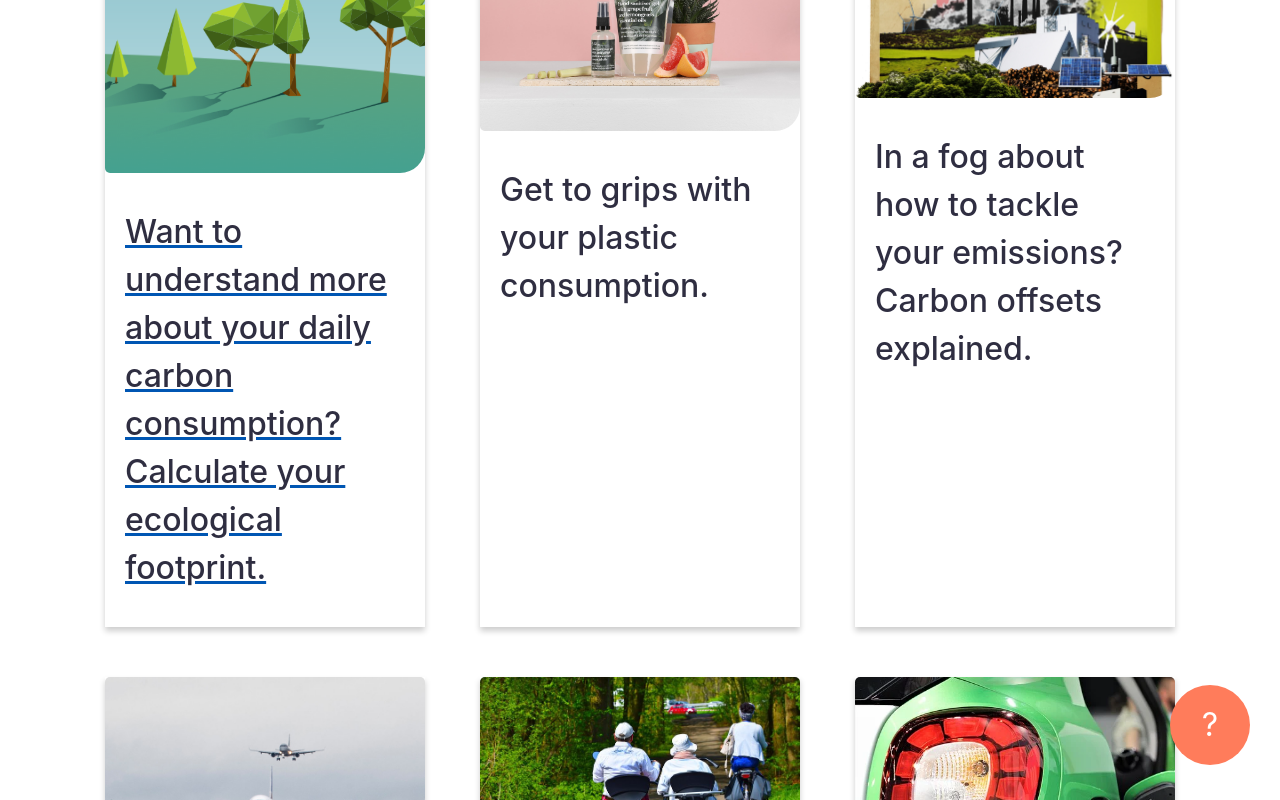
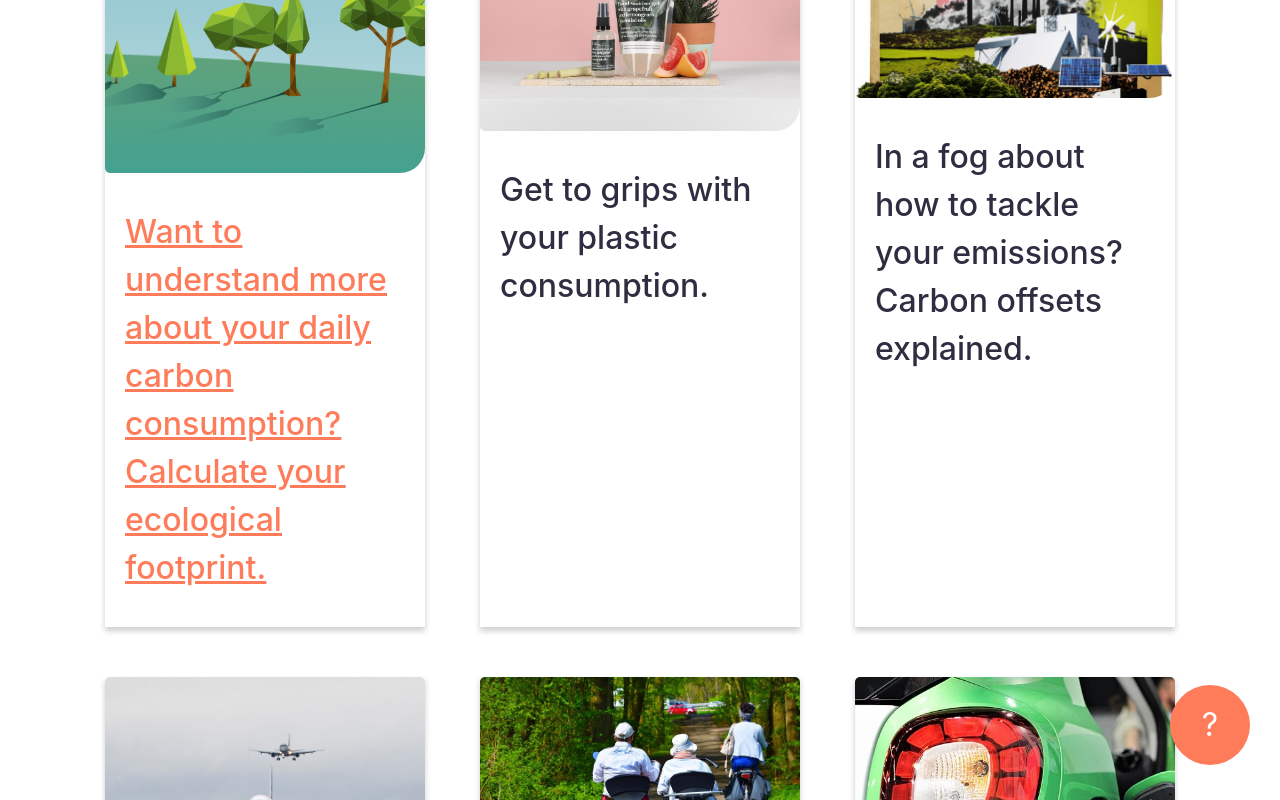
Before and after one commit to SchoolOfCode/w20_final-project-team-e, a React (Create React App) app: page /blog in a window 1280 px wide. In both pictures the pointer is over the element 265 px from the left and 1345 px from the top of the page. Shown: the part 945-1745 px from the top of the page. Built offline with nearby package versions, Linux system fonts and the light colour scheme.

Commit message:
add hover colour to blog article links

```diff
--- a/src/components/BlogArticles/BlogArticles.css
+++ b/src/components/BlogArticles/BlogArticles.css
@@ -34,3 +34,8 @@
   font-weight: 500;
   color: #2f2e41;
 }
+
+.card-text:hover {
+  color: #ff7c5b;
+  text-decoration: underline #ff7c5b;
+}
```
